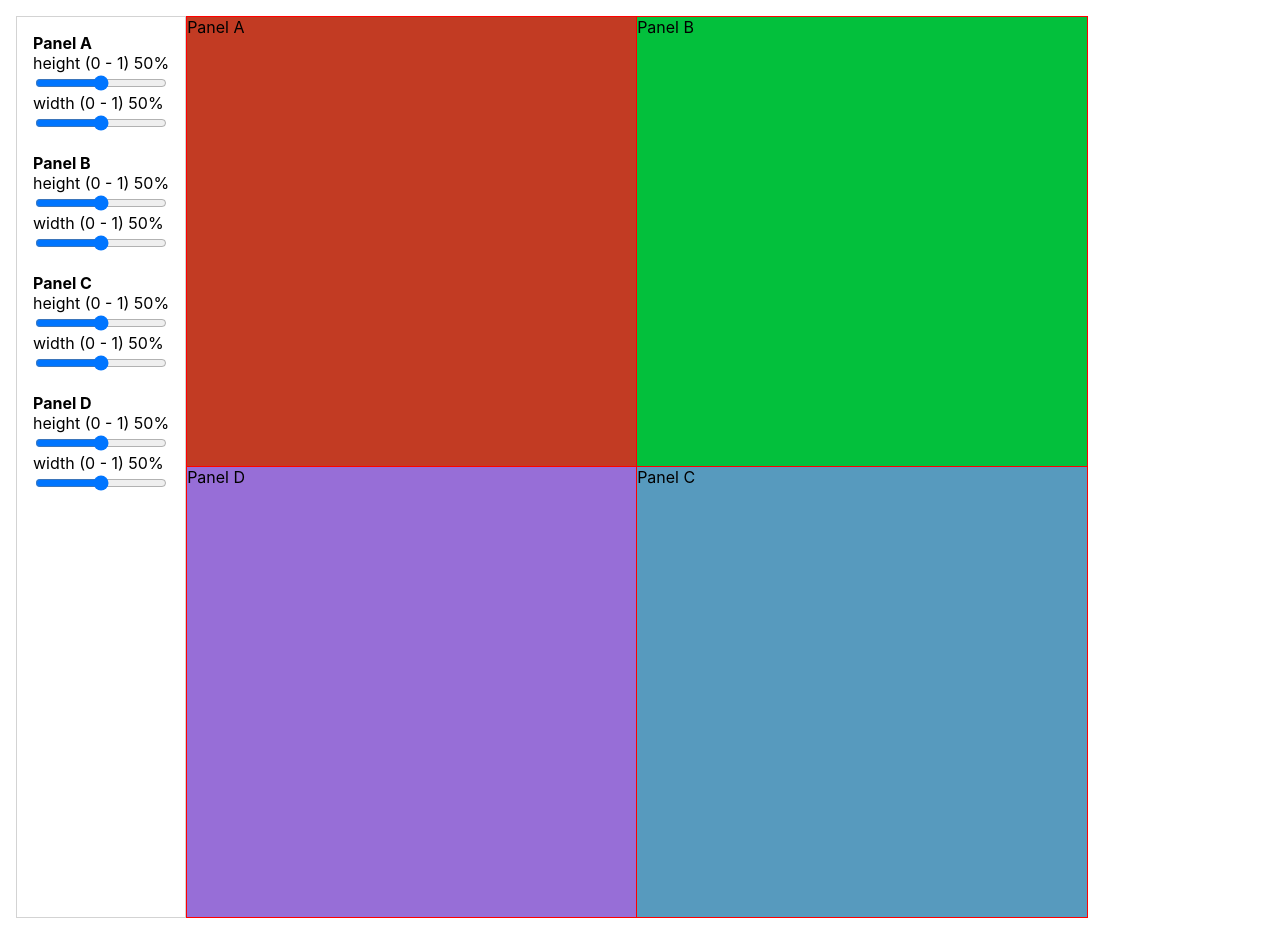
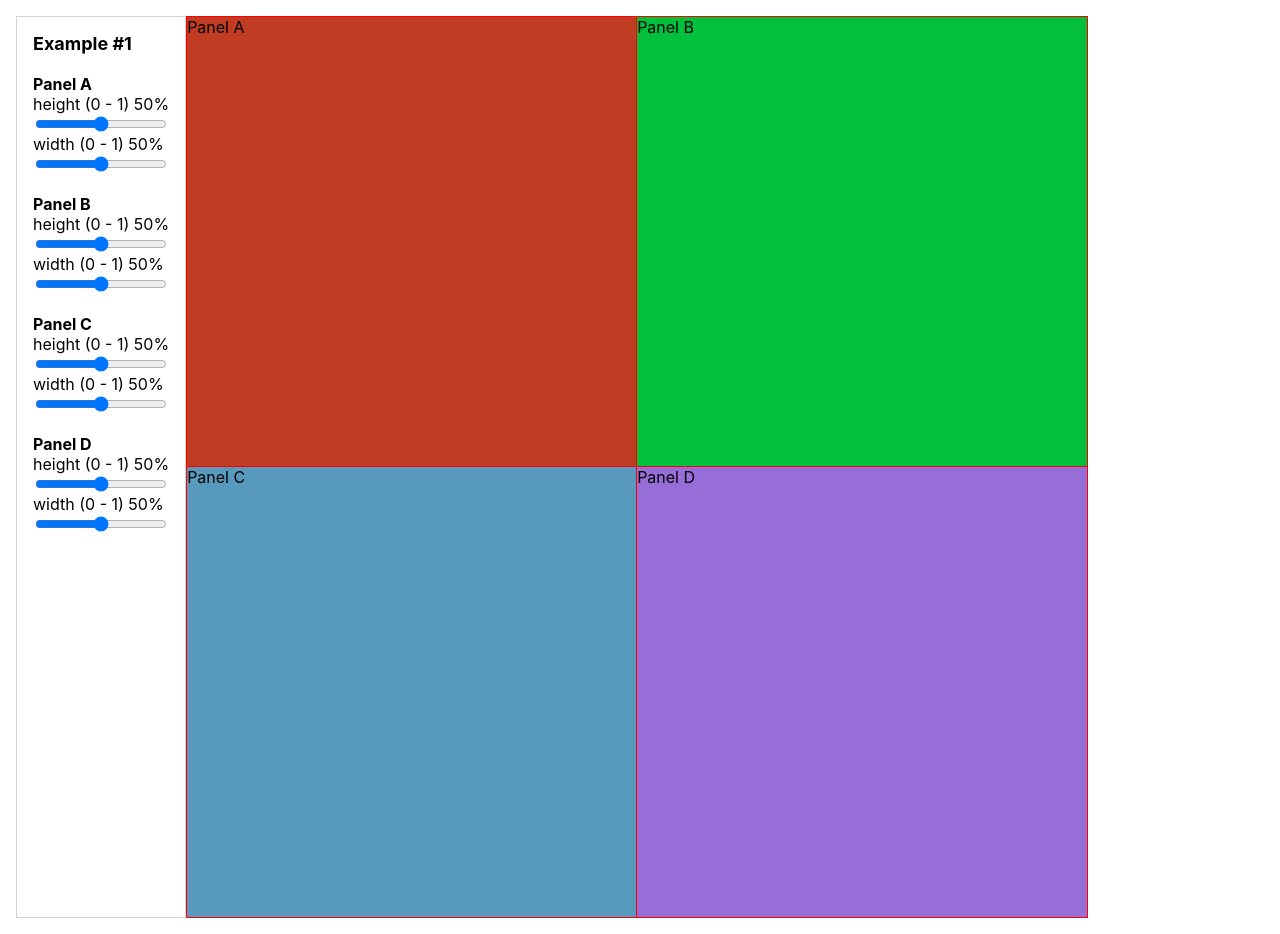
Before and after one commit to stephenc222/react-panel-system, a React (Create React App) app: page / in a window 1280 px wide. Built offline with nearby package versions, Linux system fonts and the light colour scheme.

Commit message:
simplifies App test inputs for PanelManager

```diff
--- a/src/App.js
+++ b/src/App.js
@@ -42,8 +42,8 @@ const DUMMY_PANEL_DATA = {
   adjList: [
     { A: { horiz: ['B', ], adjHoriz: [], vert: ['D', 'C'], adjVert: ['B'] } },
     { B: { horiz: ['A', ], adjHoriz: [], vert: ['C', 'D'], adjVert: ['A'] } },
+    { C: { horiz: ['D', ], adjHoriz: [], vert: ['B', 'A'], adjVert: ['D'] } },
     { D: { horiz: ['C', ], adjHoriz: [], vert: ['A', 'B'], adjVert: ['C'] } },
-    { C: { horiz: ['D', ], adjHoriz: [], vert: ['B', 'A'], adjVert: ['D'] } },
   ]
 }
 
@@ -51,6 +51,22 @@ const PanelA = () => (<div style={{background: '#C23B23', display: 'flex', width
 const PanelB = () => (<div style={{background: '#03C03C', display: 'flex', width: '100%', height: '100%'}}>Panel B</div>)
 const PanelC = () => (<div style={{background: '#579ABE', display: 'flex', width: '100%', height: '100%'}}>Panel C</div>)
 const PanelD = () => (<div style={{background: '#976ED7', display: 'flex', width: '100%', height: '100%'}}>Panel D</div>)
+
+const PanelManagerTestInputs = ({panelData, onRangeChange}) => {
+  const panelIds = Object.keys(panelData.data)
+  return panelIds.map( panelId  => {
+    return (
+      <div style={{ display: 'flex', flexDirection: 'column'}} key={`panel_input_${panelId}`}>
+        <b>Panel {panelId}</b>
+        <div>height (0 - 1) {Math.round(panelData.data[panelId].h * 100)}%</div>
+        <input type='range' min={0} max={100} name='h' value={panelData.data[panelId].h * 100} onChange={event => onRangeChange(panelId, event)} />
+        width (0 - 1) {Math.round(panelData.data[panelId].w * 100)}%
+        <input type='range' min={0} max={100} name='w' value={panelData.data[panelId].w * 100} onChange={event => onRangeChange(panelId, event)} />
+        <br/>
+      </div>
+    )
+  })
+}
 
 function App() {
   const containerRef = useRef(null)
@@ -73,6 +89,7 @@ function App() {
   }
   return (
     <div className="App">
+      <div style={{display: 'flex', flexDirection: 'row'}}>
       <div
         style={{
           display: 'flex',
@@ -84,29 +101,9 @@ function App() {
           textAlign: 'left'
         }}
       >
-        <b>Panel A</b>
-        <div>height (0 - 1) {Math.round(panelData.data['A'].h * 100)}%</div>
-        <input type='range' min={0} max={100} name='h' value={panelData.data['A'].h * 100} onChange={event => onRangeChange('A', event)} />
-        width (0 - 1) {Math.round(panelData.data['A'].w * 100)}%
-        <input type='range' min={0} max={100} name='w' value={panelData.data['A'].w * 100} onChange={event => onRangeChange('A', event)} />
+        <span style={{fontSize: 18, fontWeight: 'bold'}}>Example #1</span>
         <br/>
-        <b>Panel B</b>
-        <div>height (0 - 1) {Math.round(panelData.data['B'].h * 100)}%</div>
-        <input type='range' min={0} max={100} name='h' value={panelData.data['B'].h * 100} onChange={event => onRangeChange('B', event)} />
-        <div>width (0 - 1) {Math.round(panelData.data['B'].w * 100)}%</div>
-        <input type='range' min={0} max={100} name='w' value={panelData.data['B'].w * 100} onChange={event => onRangeChange('B', event)} />
-        <br/>
-        <b>Panel C</b>
-        <div>height (0 - 1) {Math.round(panelData.data['C'].h * 100)}%</div>
-        <input type='range' min={0} max={100} name='h' value={panelData.data['C'].h * 100} onChange={event => onRangeChange('C', event)} />
-        <div>width (0 - 1) {Math.round(panelData.data['C'].w * 100)}%</div>
-        <input type='range' min={0} max={100} name='w' value={panelData.data['C'].w * 100} onChange={event => onRangeChange('C', event)} />
-        <br/>
-        <b>Panel D</b>
-        <div>height (0 - 1) {Math.round(panelData.data['D'].h * 100)}%</div>
-        <input type='range' min={0} max={100} name='h' value={panelData.data['D'].h * 100} onChange={event => onRangeChange('D', event)} />
-        <div>width (0 - 1) {Math.round(panelData.data['D'].w * 100)}%</div>
-        <input type='range' min={0} max={100} name='w' value={panelData.data['D'].w * 100} onChange={event => onRangeChange('D', event)} />
+        <PanelManagerTestInputs onRangeChange={onRangeChange} panelData={panelData} />
       </div>
       <div ref={containerRef} style={{border: '1px solid darkblue', maxWidth: 900, minWidth: 900, minHeight: 900, maxHeight: 900}}>
         {/* <pre>
@@ -123,6 +120,7 @@ function App() {
           panelData={panelData}
         />
       </div>
+      </div>
     </div>
   );
 }
```
